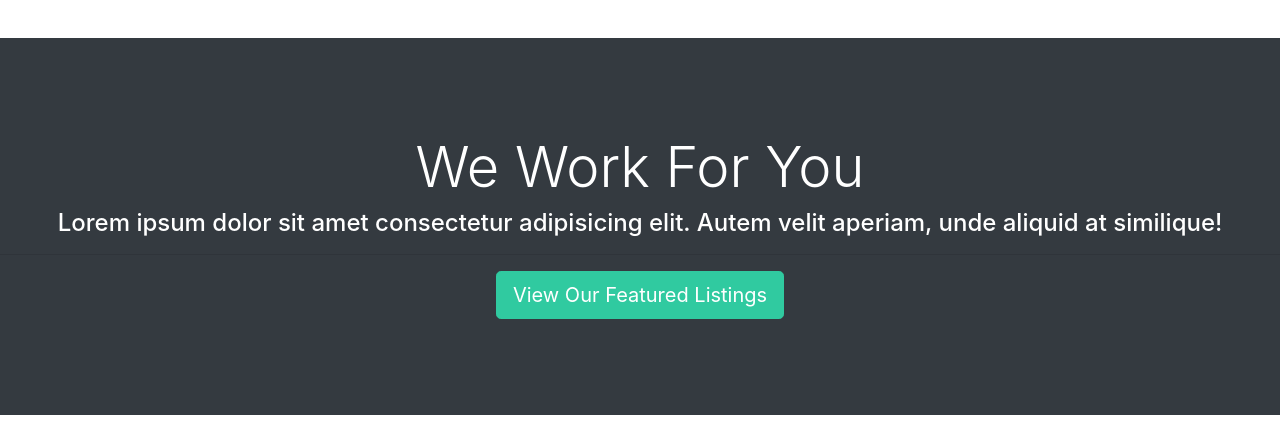
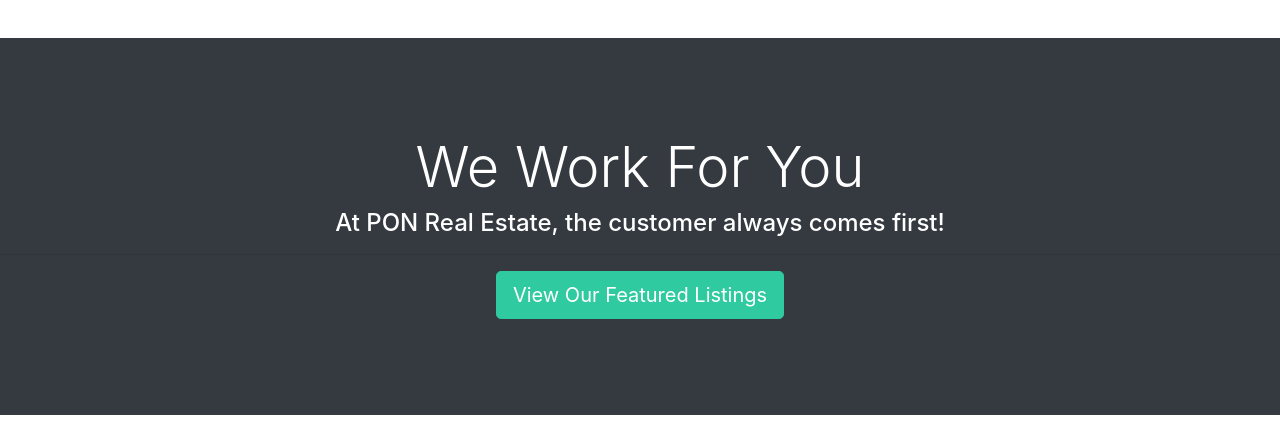
Before and after one commit to pierceoneill/ponrealesatatedemo, a Django app: page /about in a window 1280 px wide. Shown: the part 1185-1620 px from the top of the page. Run offline with Django 3.2, Linux system fonts and the light colour scheme; data that the repository does not hold is empty.

Commit message:
updated about page

```diff
--- a/templates/pages/about.html
+++ b/templates/pages/about.html
@@ -69,7 +69,7 @@
   <!-- Work -->
   <section id="work" class="bg-dark text-white text-center">
     <h2 class="display-4">We Work For You</h2>
-    <h4>Lorem ipsum dolor sit amet consectetur adipisicing elit. Autem velit aperiam, unde aliquid at similique!</h4>
+    <h4>At PON Real Estate, the customer always comes first!</h4>
     <hr>
     <a href="{% url 'listings' %}" class="btn btn-secondary text-white btn-lg">View Our Featured Listings</a>
   </section>
```
